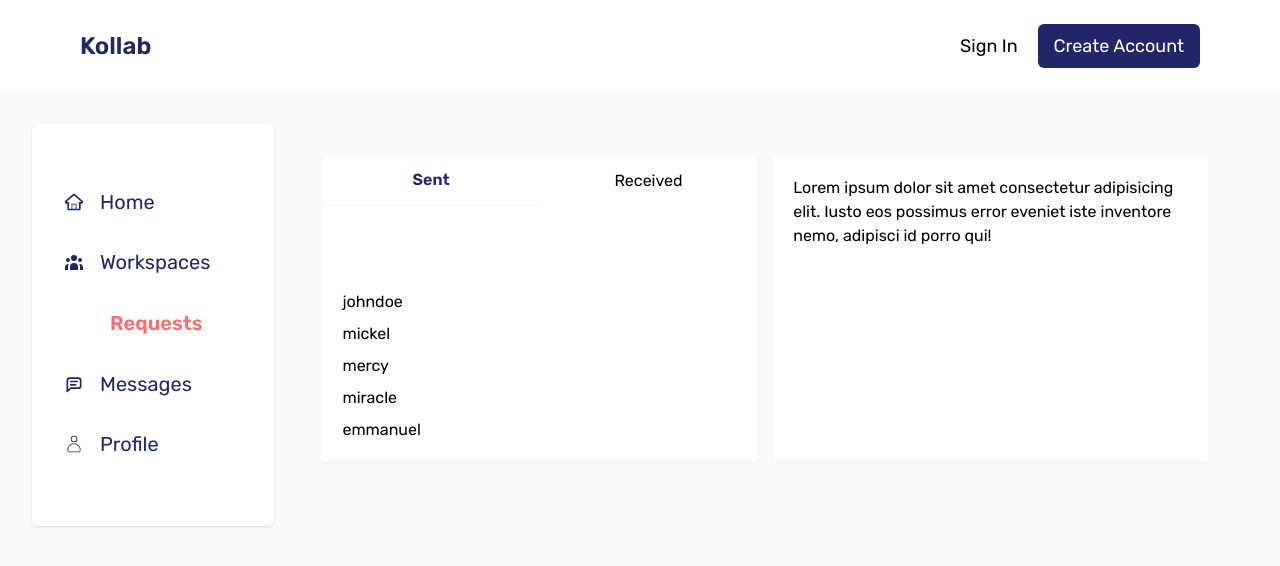
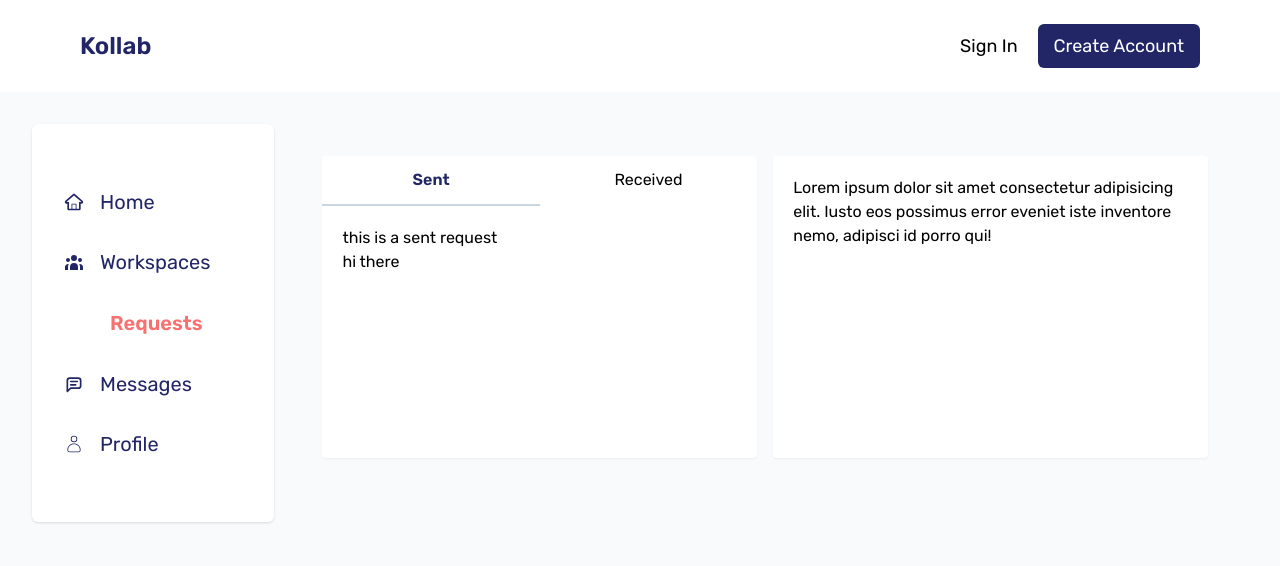
Before and after one commit to SageKyle/kollab, a React (Vite) app: page /dashboard/requests in a window 1280 px wide. Shown: the top 566 px of the page. Built offline with nearby package versions, Linux system fonts and the light colour scheme; some icons are missing.

Commit message:
complete base functionality of request page
- created request-list component for displaying sent/received requests
- setup request tabs/tab toggle functionality

```diff
--- /dev/null
+++ b/src/components/request/RequestList.tsx
@@ -0,0 +1,22 @@
+import { requestType } from '../../lib/types'
+
+type iProps = {
+	requests: requestType[]
+}
+
+export default function RequestList({ requests }: iProps) {
+	return (
+		<div className="w-full h-full list-none flex flex-col items-start justify-start gap-2 p-5">
+			{requests.length === 0 && (
+				<small className="text-slate-400 text-sm ">
+					No requests available in this category
+				</small>
+			)}
+			<ul>
+				{requests.map((request) => (
+					<li key={request.name}>{request.name}</li>
+				))}
+			</ul>
+		</div>
+	)
+}
--- a/src/lib/types.ts
+++ b/src/lib/types.ts
@@ -1,5 +1,3 @@
-// import { IconType } from 'react-icons'
-
 export interface userType {
 	firstName: string
 	lastName: string
@@ -7,3 +5,9 @@ export interface userType {
 	email: string
 	avatar?: string
 }
+
+export interface requestType {
+	name: string
+	url: string
+	type: 'sent' | 'received'
+}
--- a/src/pages/dashboard/Requests.tsx
+++ b/src/pages/dashboard/Requests.tsx
@@ -1,25 +1,55 @@
+import { useState } from 'react'
+import RequestList from '../../components/request/RequestList'
+import { requestType } from '../../lib/types'
+
+type iActiveTab = 'sent' | 'received'
+
+const requests: requestType[] = [
+	{ type: 'sent', name: 'this is a sent request', url: 'www.google.com' },
+	{ type: 'received', name: 'this is test', url: 'www.google.com' },
+	{ type: 'sent', name: 'hi there', url: 'www.google.com' },
+	{
+		type: 'received',
+		name: 'this is a received request',
+		url: 'www.google.com',
+	},
+]
+
 export default function Requests() {
+	const [activeTab, setActiveTab] = useState<iActiveTab>('sent')
+	const [allRequestsList] = useState(requests)
+	const currentRequest = allRequestsList.filter(
+		(request) => request.type === activeTab
+	)
+
+	function toggleTab(tab: iActiveTab): void {
+		setActiveTab(tab)
+		console.log('active tab is: ', tab)
+	}
+
 	return (
 		<section
 			aria-description="requests page"
 			className="w-full p-8 mt-8 mr-10 mb-24 lg:mb-8 rounded grid grid-cols-1 lg:grid-cols-2 gap-4"
 		>
-			<div className="w-full flex flex-col items-start bg-white shadow-sm rounded justify-start gap-8 md:gap-16">
+			<div className="w-full flex flex-col items-start bg-white shadow-sm rounded justify-start">
 				<ul className="flex w-full list-none items-center justify-evenly text-black capitalize">
-					<li className="font-semibold w-full py-3 text-center border-b-2 border-slate-50 text-primary cursor-pointer">
+					<li
+						aria-current={activeTab === 'sent' ? true : false}
+						onClick={() => toggleTab('sent')}
+						className="font-normal ease-in-out border-b-2 border-white duration-500 w-full py-3 text-center cursor-pointer  hover:bg-opacity-60 aria-[current=true]:font-semibold aria-[current=true]:text-primary aria-[current=true]:border-slate-300"
+					>
 						sent
 					</li>
-					<li className="w-full font-normal hover:bg-slate-50 ease-in-out hover:bg-opacity-60 py-3 text-center cursor-pointer">
+					<li
+						aria-current={activeTab === 'received' ? true : false}
+						onClick={() => toggleTab('received')}
+						className="font-normal ease-in-out border-b-2 border-white duration-500 w-full py-3 text-center cursor-pointer  hover:bg-opacity-60 aria-[current=true]:font-semibold aria-[current=true]:text-primary aria-[current=true]:border-slate-300"
+					>
 						received
 					</li>
 				</ul>
-				<div className="w-full list-none flex flex-col gap-2 p-5">
-					<li>johndoe</li>
-					<li>mickel</li>
-					<li>mercy</li>
-					<li>miracle</li>
-					<li>emmanuel</li>
-				</div>
+				<RequestList requests={currentRequest} />
 			</div>
 			<article className="w-full bg-white p-5 rounded shadow-sm">
 				<p>
```
